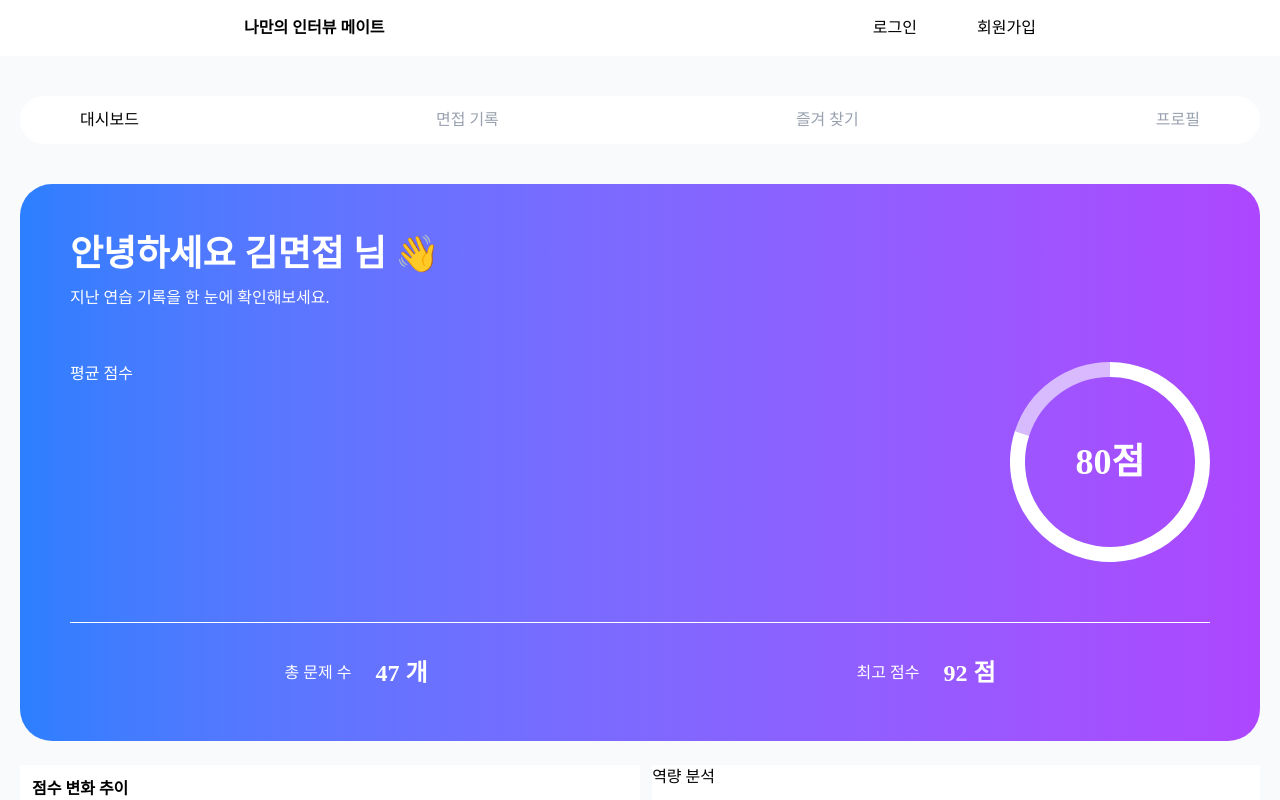
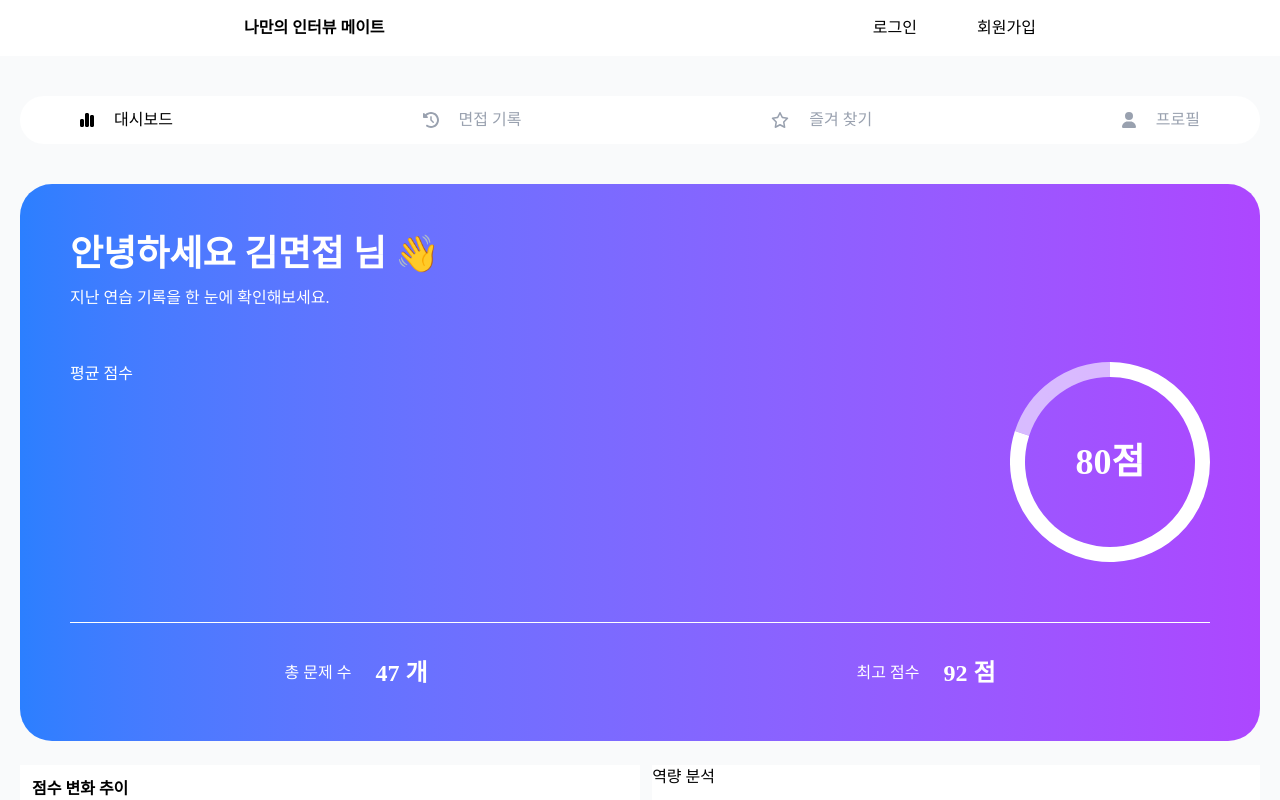
Before and after one commit to ydsic/my_interview_mate, a React (Vite) app: page /my_interview_mate/mypage in a window 1280 px wide. Shown: the top 800 px of the page. Built offline with nearby package versions, Linux system fonts and the light colour scheme; a web font is replaced by a local one.

Commit message:
Feat : Dashboard Icon 추가

```diff
--- a/src/page/MyPage.tsx
+++ b/src/page/MyPage.tsx
@@ -3,6 +3,11 @@ import Dashboard from '../components/mypage/Dashboard';
 import InterviewLog from '../components/mypage/InterviewLog';
 import Favorites from '../components/mypage/Favorites';
 import Profile from '../components/mypage/Profile';
+import { FontAwesomeIcon } from '@fortawesome/react-fontawesome';
+import { faChartSimple } from '@fortawesome/free-solid-svg-icons';
+import { faClockRotateLeft } from '@fortawesome/free-solid-svg-icons';
+import { faStar } from '@fortawesome/free-regular-svg-icons';
+import { faUser } from '@fortawesome/free-solid-svg-icons';
 
 const tabComponents: Record<string, React.JSX.Element> = {
   dashboard: <Dashboard />,
@@ -18,29 +23,33 @@ export default function MyPage() {
 
   return (
     <>
-      <div className="flex justify-between w-ful px-10 py-3 bg-white rounded-4xl my-10">
+      <div className="flex justify-between w-ful px-10 py-3 bg-white rounded-4xl my-10 ">
         <div
-          className={`px-5 cursor-pointer ${activeTab === 'dashboard' ? 'text-black' : 'text-gray-400'}`}
+          className={`flex items-center px-5 cursor-pointer gap-5 ${activeTab === 'dashboard' ? 'text-black' : 'text-gray-400'}`}
           onClick={() => setActiveTab('dashboard')}
         >
+          <FontAwesomeIcon icon={faChartSimple} />
           <p> 대시보드</p>
         </div>
         <div
-          className={`px-5 cursor-pointer ${activeTab === 'interview' ? 'text-black' : 'text-gray-400'}`}
+          className={`flex items-center px-5 cursor-pointer gap-5 ${activeTab === 'interview' ? 'text-black' : 'text-gray-400'}`}
           onClick={() => setActiveTab('interview')}
         >
+          <FontAwesomeIcon icon={faClockRotateLeft} />
           <p> 면접 기록</p>
         </div>
         <div
-          className={`px-5 cursor-pointer ${activeTab === 'favorites' ? 'text-black' : 'text-gray-400'}`}
+          className={`flex items-center px-5 cursor-pointer gap-5 ${activeTab === 'favorites' ? 'text-black' : 'text-gray-400'}`}
           onClick={() => setActiveTab('favorites')}
         >
+          <FontAwesomeIcon icon={faStar} />
           <p> 즐겨 찾기</p>
         </div>
         <div
-          className={`px-5 cursor-pointer ${activeTab === 'profile' ? 'text-black' : 'text-gray-400'}`}
+          className={`flex items-center px-5 cursor-pointer gap-5 ${activeTab === 'profile' ? 'text-black' : 'text-gray-400'}`}
           onClick={() => setActiveTab('profile')}
         >
+          <FontAwesomeIcon icon={faUser} />
           <p> 프로필</p>
         </div>
       </div>
```
